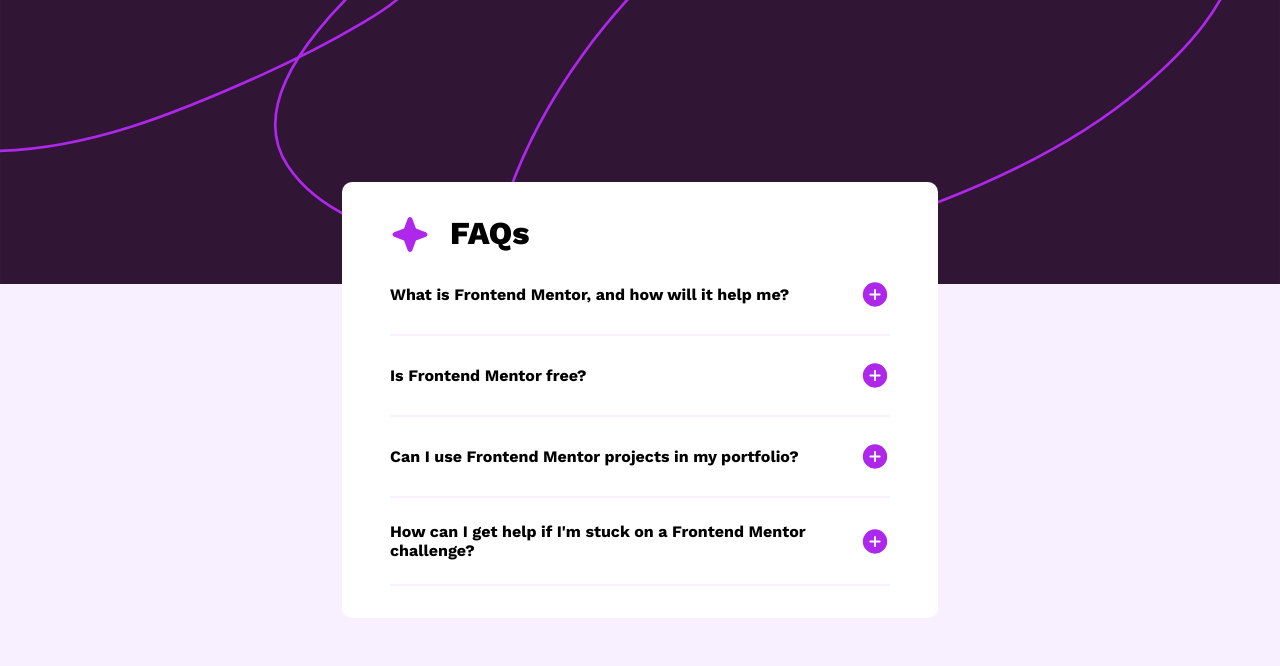
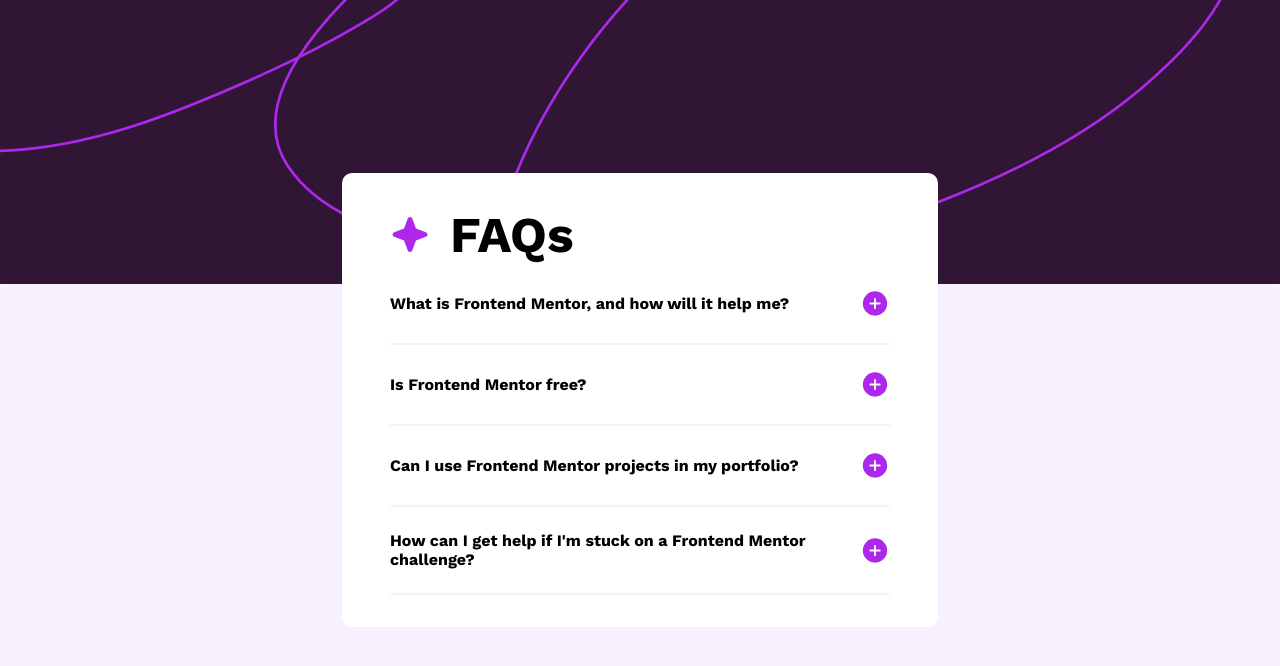
Before and after one commit to FRYDPHROG/faq-accordion-main, a plain HTML site: page index.html in a window 1280 px wide. Drawn offline with nearby package versions, Linux system fonts and the light colour scheme.

Commit message:
font size change

```diff
--- a/style.css
+++ b/style.css
@@ -44,7 +44,7 @@ body{
 }
 
 h1{
-    font-weight: 800;
+    font-size: 50px;
 }
 
 .question{
```
